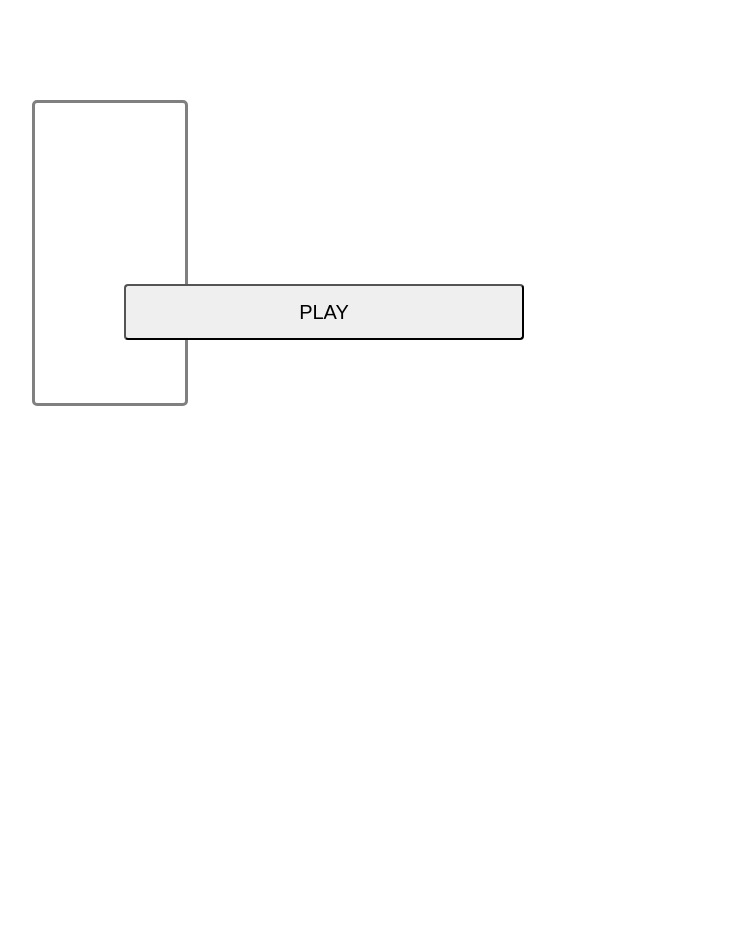
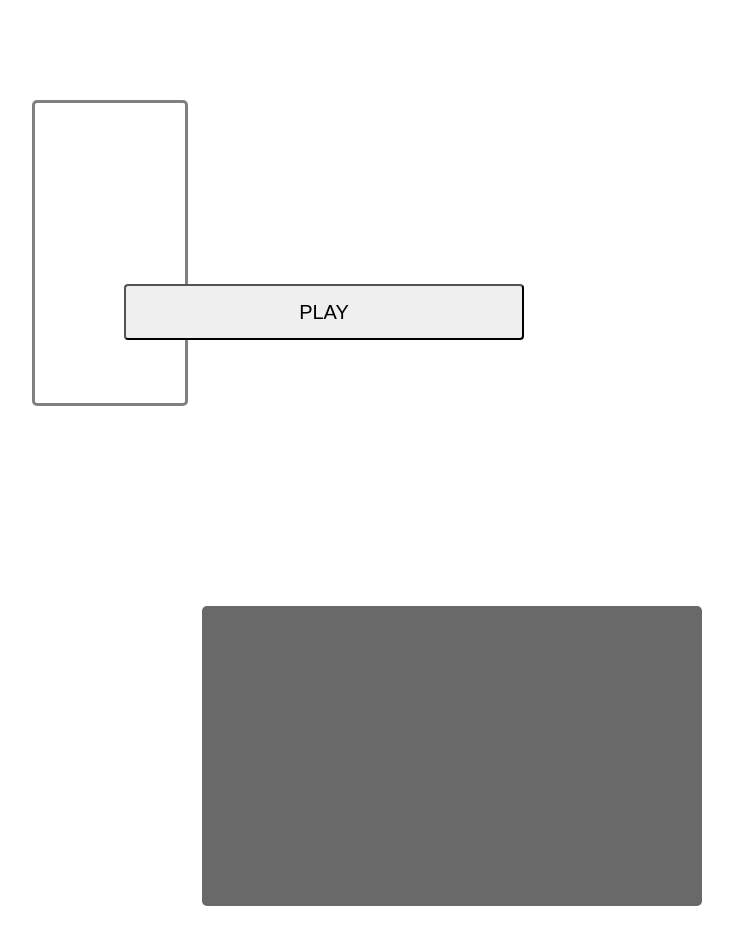
Before and after one commit to cjsmith37/AME220Fall2016, a plain HTML site: page Assignment4/Assignment4.html in a window 1280 px wide. Shown: the top 952 px of the page, without its empty margins (26-759 px from the left). After the commit the page ends 914 px from the top, so only its background shows below. Drawn offline with nearby package versions, Linux system fonts and the light colour scheme.

Commit message:
Update Assignment4.html

```diff
--- a/Assignment4/Assignment4.html
+++ b/Assignment4/Assignment4.html
@@ -39,7 +39,7 @@
     width: 500px;
     height: 300px;
     background-color: dimgrey;
-    margin-top: 550px;
+    margin-top: 200px;
     margin-left: 220px;
     border-radius: 5px;
   }
```
